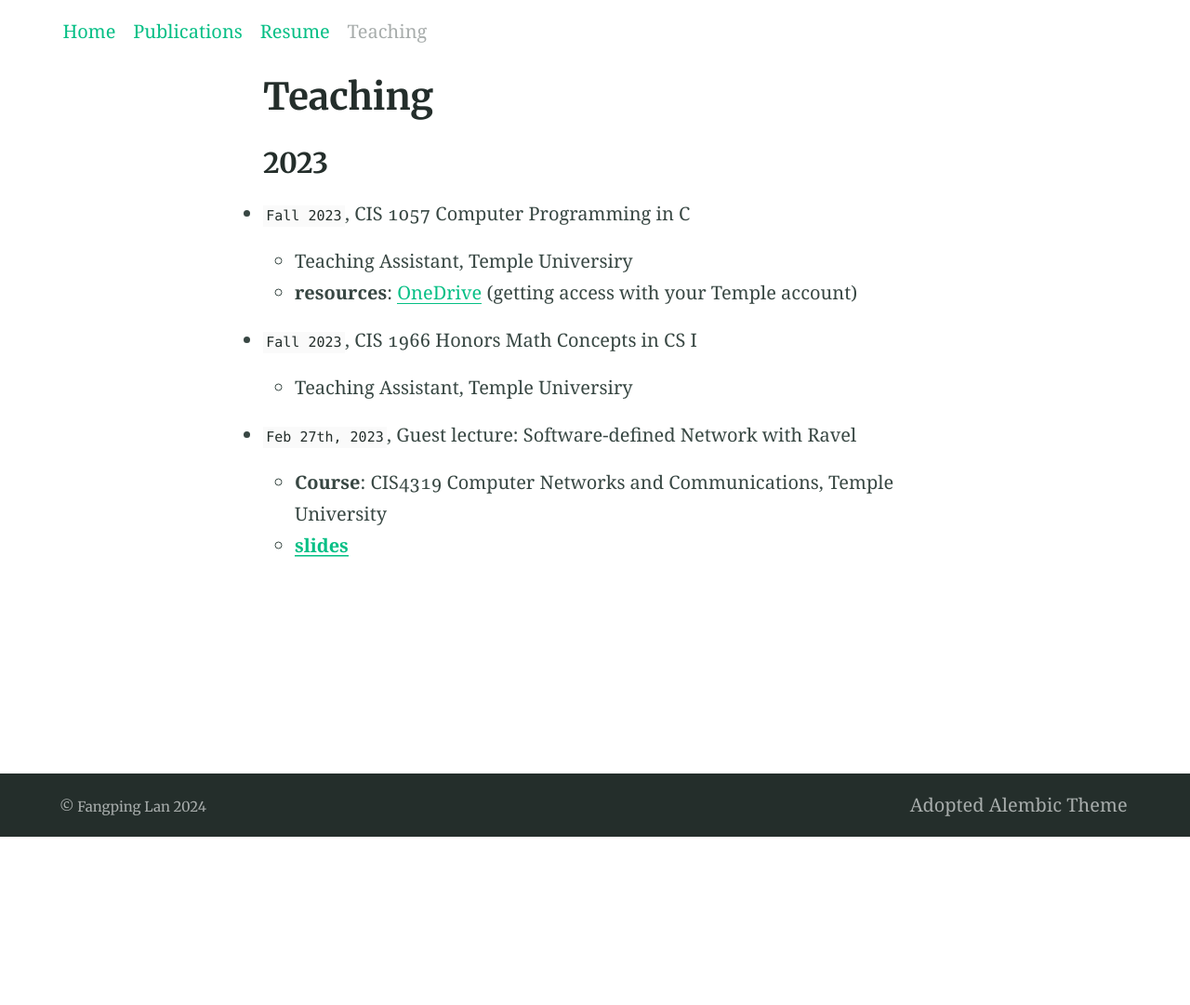
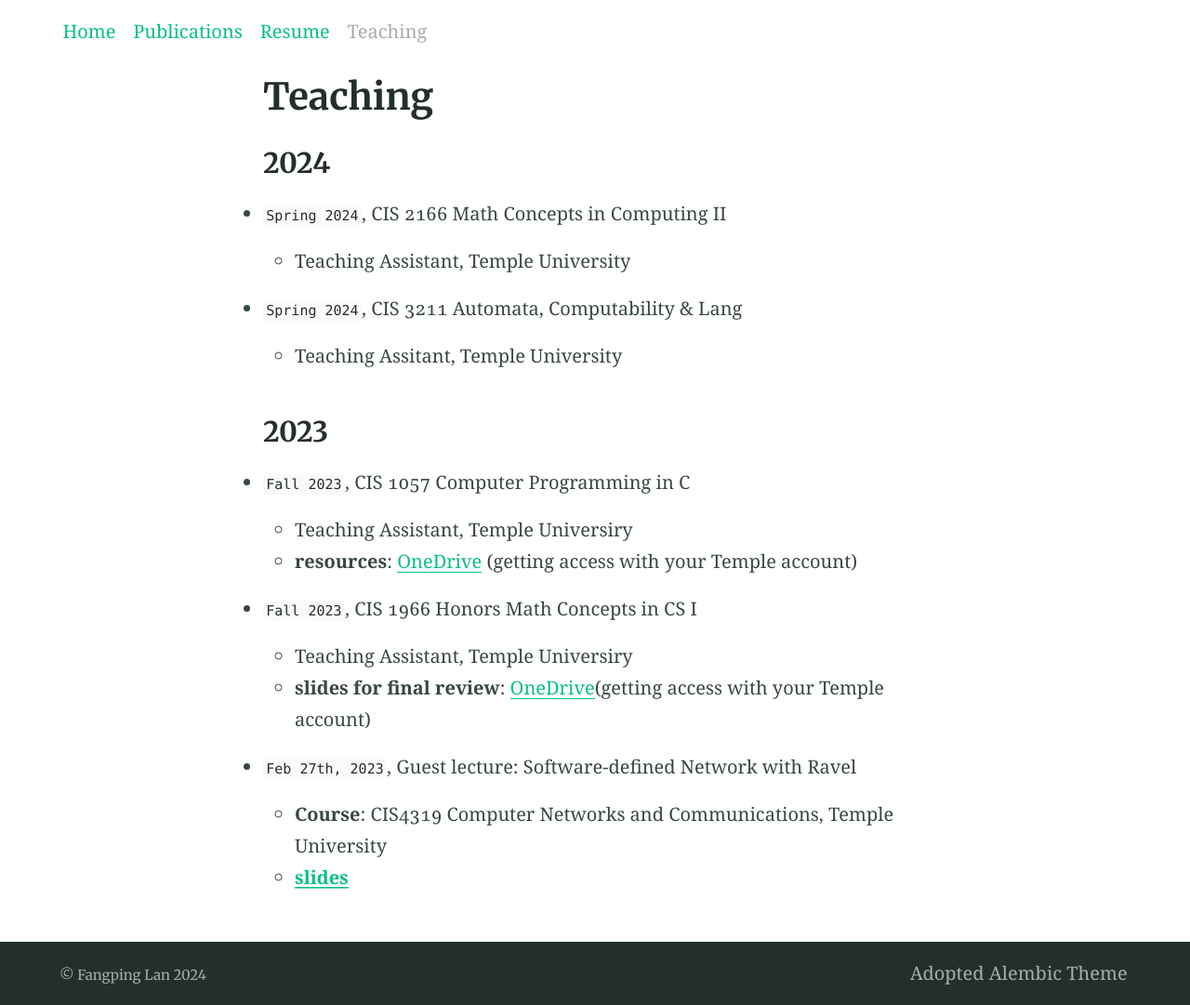
Before and after one commit to lanfangping/lanfangping.github.io, a Jekyll site: the page built from teaching.md, in a window 1280 px wide. Shown: the whole page at 93% size. Built offline with Jekyll 4.4.1, drawn with Linux system fonts in a browser that asks for light colours; before the commit the page ends 900 px from its top, so only the background shows below that.

Commit message:
Update teaching.md

```diff
--- a/teaching.md
+++ b/teaching.md
@@ -7,6 +7,13 @@ title: Teaching
 aside: False
 ---
 
+### 2024
+- `Spring 2024`, CIS 2166 Math Concepts in Computing II
+  - Teaching Assistant, Temple University
+
+- `Spring 2024`, CIS 3211 Automata, Computability & Lang
+  - Teaching Assitant, Temple University
+
 
 ### 2023
 - `Fall 2023`, CIS 1057 Computer Programming in C
@@ -15,6 +22,7 @@ aside: False
 
 - `Fall 2023`, CIS 1966 Honors Math Concepts in CS I
   - Teaching Assistant, Temple Universiry
+  - **slides for final review**: [OneDrive](https://tuprd-my.sharepoint.com/:p:/g/personal/tuo96170_temple_edu/ETYDQsMN1fxPrWzbSd_gihUBjSpTt8ln8jsY1843fyH2hQ?e=13NCaP)(getting access with your Temple account)
 
 - `Feb 27th, 2023`, Guest lecture: Software-defined Network with Ravel
   - **Course**: CIS4319 Computer Networks and Communications, Temple University
```
